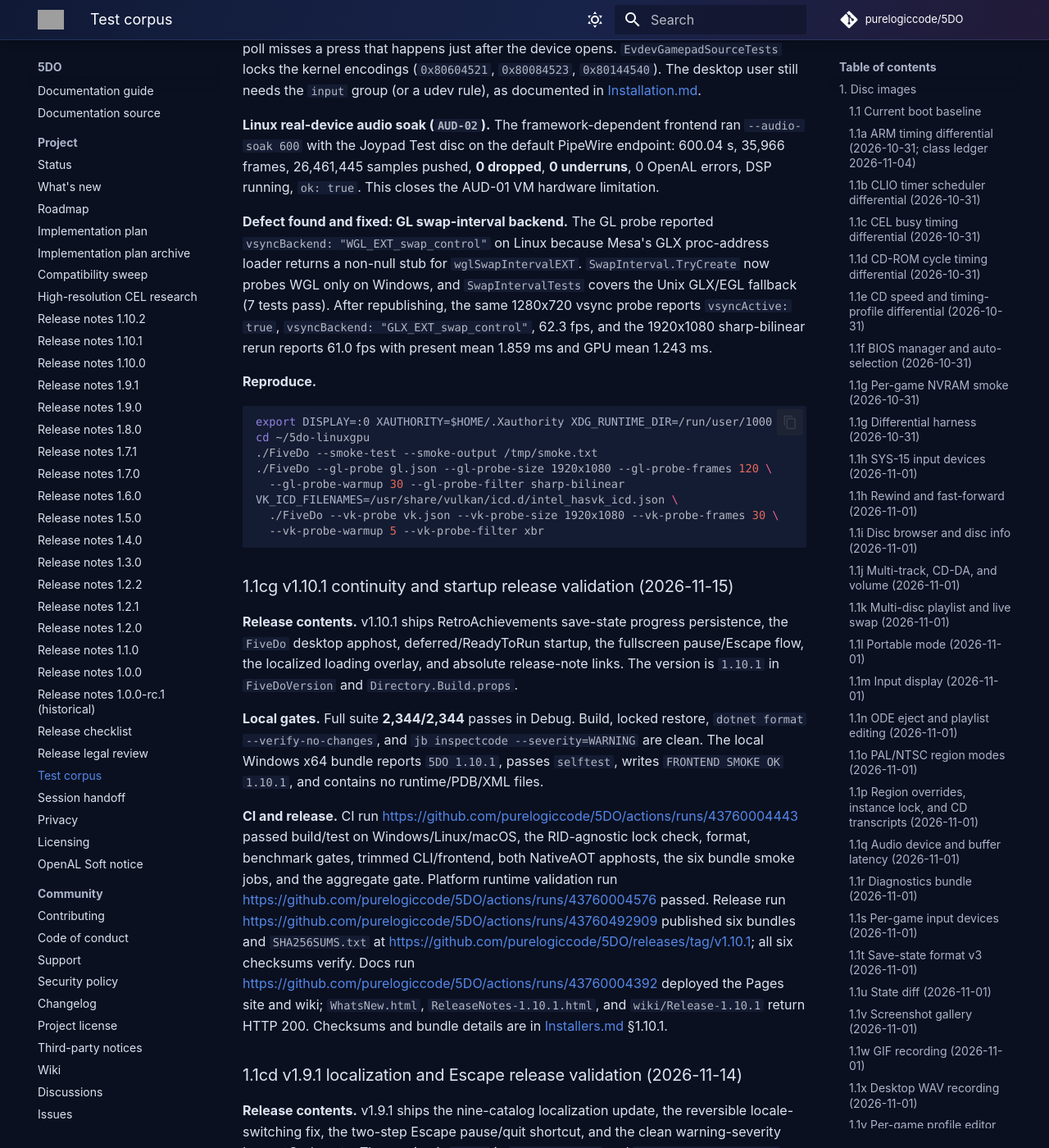
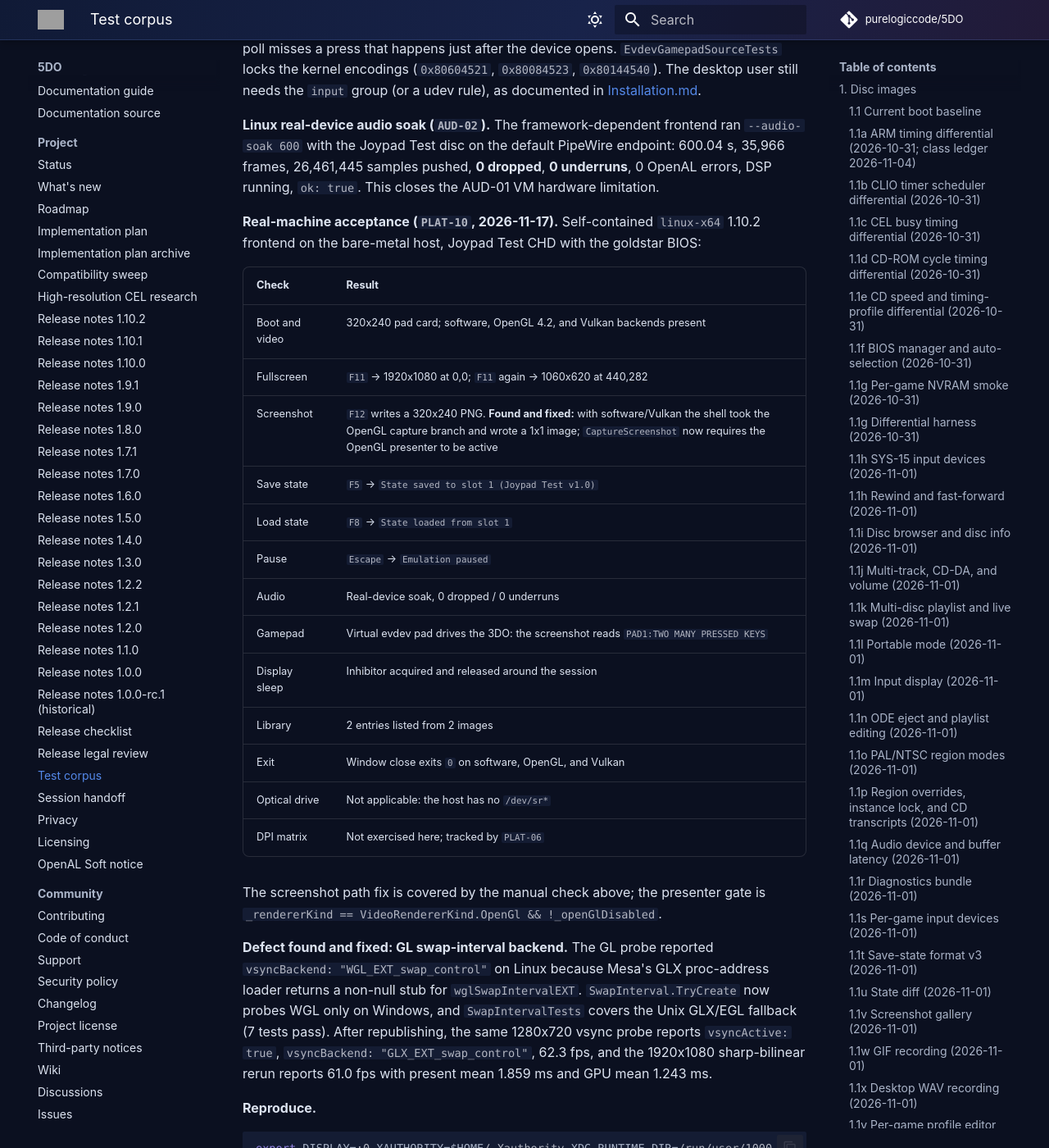
Before and after one commit to purelogiccode/5DO, an MkDocs documentation site: the page built from docs/TestCorpus.md, in a window 1280 px wide and 1400 px high, scrolled down 112120 px. Shown: the whole window at 82% size. Built offline with MkDocs 1.6.1 and Material for MkDocs 9.7.7, drawn with Linux system fonts in a browser that asks for light colours; comment, search, counter and statistics services are not loaded; grey boxes are pictures that could not be loaded.

Commit message:
Fix screenshots on software and Vulkan presenters, record PLAT-10

```diff
--- a/docs/TestCorpus.md
+++ b/docs/TestCorpus.md
@@ -4186,6 +4186,28 @@ encodings (`0x80604521`, `0x80084523`, `0x80144540`). The desktop user still nee
 600.04 s, 35,966 frames, 26,461,445 samples pushed, **0 dropped**, **0 underruns**,
 0 OpenAL errors, DSP running, `ok: true`. This closes the AUD-01 VM hardware limitation.
 
+**Real-machine acceptance (`PLAT-10`, 2026-11-17).** Self-contained `linux-x64` 1.10.2
+frontend on the bare-metal host, Joypad Test CHD with the goldstar BIOS:
+
+| Check | Result |
+|---|---|
+| Boot and video | 320x240 pad card; software, OpenGL 4.2, and Vulkan backends present |
+| Fullscreen | `F11` → 1920x1080 at 0,0; `F11` again → 1060x620 at 440,282 |
+| Screenshot | `F12` writes a 320x240 PNG. **Found and fixed:** with software/Vulkan the shell took the OpenGL capture branch and wrote a 1x1 image; `CaptureScreenshot` now requires the OpenGL presenter to be active |
+| Save state | `F5` → `State saved to slot 1 (Joypad Test v1.0)` |
+| Load state | `F8` → `State loaded from slot 1` |
+| Pause | `Escape` → `Emulation paused` |
+| Audio | Real-device soak, 0 dropped / 0 underruns |
+| Gamepad | Virtual evdev pad drives the 3DO: the screenshot reads `PAD1:TWO MANY PRESSED KEYS` |
+| Display sleep | Inhibitor acquired and released around the session |
+| Library | 2 entries listed from 2 images |
+| Exit | Window close exits `0` on software, OpenGL, and Vulkan |
+| Optical drive | Not applicable: the host has no `/dev/sr*` |
+| DPI matrix | Not exercised here; tracked by `PLAT-06` |
+
+The screenshot path fix is covered by the manual check above; the presenter gate is
+`_rendererKind == VideoRendererKind.OpenGl && !_openGlDisabled`.
+
 **Defect found and fixed: GL swap-interval backend.** The GL probe reported
 `vsyncBackend: "WGL_EXT_swap_control"` on Linux because Mesa's GLX proc-address loader
 returns a non-null stub for `wglSwapIntervalEXT`. `SwapInterval.TryCreate` now probes
```
Also changed, not shown: docs/Compatibility.md (+7 -2 lines), docs/ImplementationPlan.md (+8 -7 lines), docs/KnownIssues.md (+4 -3 lines), docs/Roadmap.md (+3 -3 lines), 1 other file.
